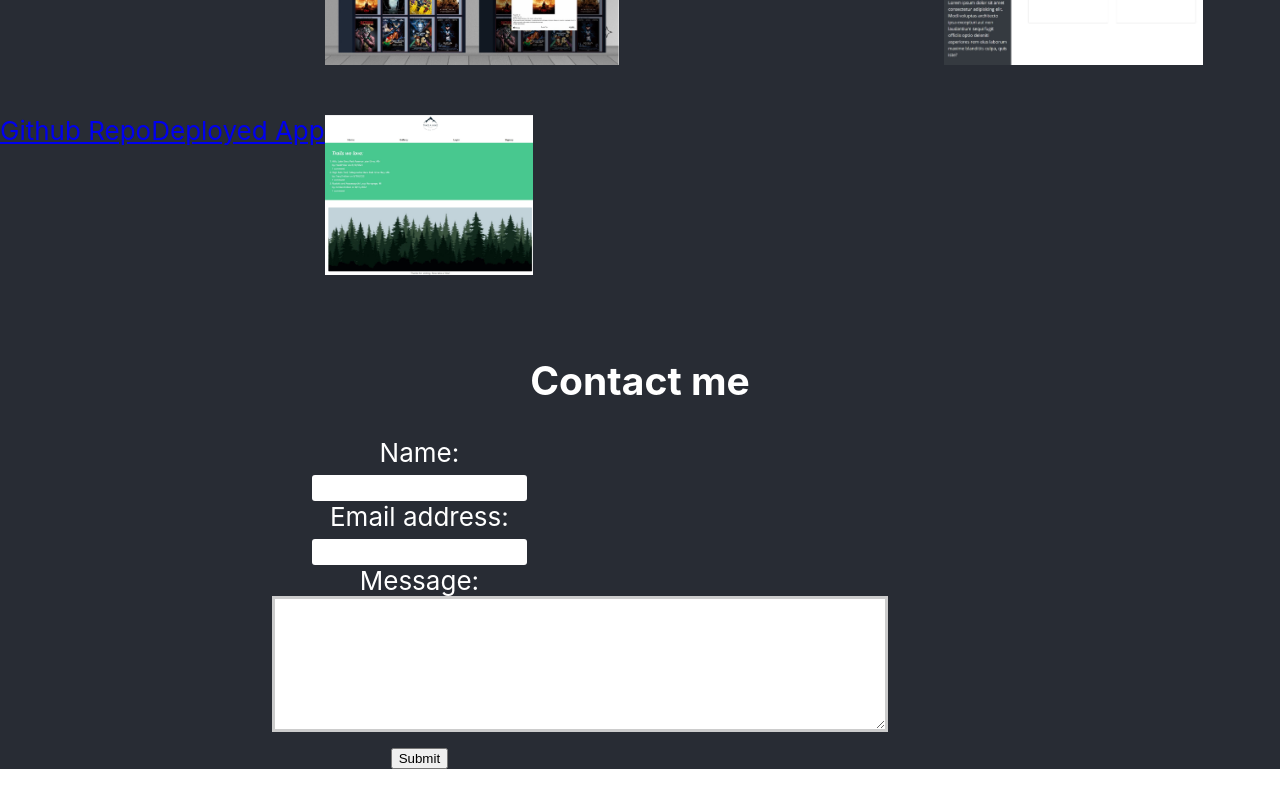
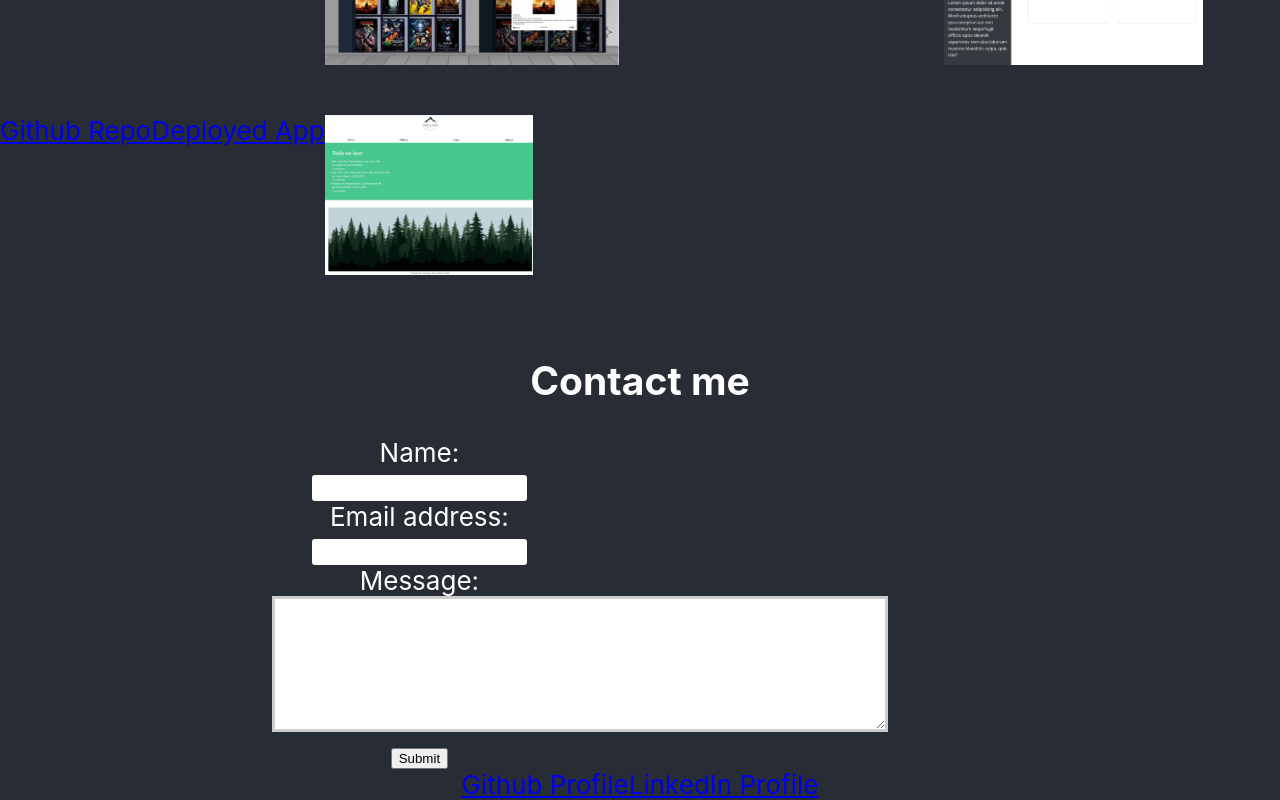
Before and after one commit to willig0203/portfolio-react, a React (Create React App) app: page / in a window 1280 px wide. Shown: the part 584-1384 px from the top of the page. Before the commit the page ends 1353 px from the top, so only its background shows below. Built offline with nearby package versions, Linux system fonts and the light colour scheme.

Commit message:
added footer

```diff
--- a/src/App.js
+++ b/src/App.js
@@ -4,6 +4,7 @@ import Contact from "./components/Contact";
 import "./App.css";
 import Nav from "./components/Nav";
 import Project from "./components/Project";
+import Footer from "./components/Footer";
 
 function App() {
   const [contactSelected, setContactSelected] = useState(false);
@@ -34,6 +35,7 @@ function App() {
           ></Nav>
           <Project></Project>
           <Contact></Contact>
+          <Footer></Footer>
         </>
       </header>
     </div>
--- /dev/null
+++ b/src/components/Footer/index.js
@@ -0,0 +1,20 @@
+import React from "react";
+
+function Footer() {
+  return (
+    <div className="flex-row">
+      <a href="https://github.com/willig0203" target="_blank" rel="noreferrer">
+        Github Profile
+      </a>
+      <a
+        href="https://linkedin.com/in/gary-williams-b63825232"
+        target="_blank"
+        rel="noreferrer"
+      >
+        LinkedIn Profile
+      </a>
+    </div>
+  );
+}
+
+export default Footer;
--- a/src/components/Project/index.js
+++ b/src/components/Project/index.js
@@ -34,7 +34,6 @@ const Project = () => {
       deployed: "https://takea-hike.herokuapp.com/",
     },
   ]);
-  //   const currentPhotos = photos.filter((photo) => photo.category === category);
 
   const [currentPhoto, setCurrentPhoto] = useState();
   const [isModalOpen, setIsModalOpen] = useState(false);
@@ -46,6 +45,11 @@ const Project = () => {
     console.log(currentPhoto);
   };
 
+  const openInNewTab = (url) => {
+    // 👇️ setting target to _blank with window.open
+    window.open(url, "_blank", "noopener,noreferrer");
+  };
+
   return (
     // {isModalOpen && (
     //   <Modal currentPhoto={currentPhoto} onClose={toggleModal} />
@@ -54,8 +58,12 @@ const Project = () => {
       {photos.map((image, i) => (
         <>
           <div className="flex-row">
-            <a href={image.github}>Github Repo</a>
-            <a href={image.deployed}>Deployed App</a>
+            <a href={image.github} target="_blank" rel="noopener noreferrer">
+              Github Repo
+            </a>
+            <a href={image.deployed} target="_blank" rel="noopener noreferrer">
+              Deployed App
+            </a>
           </div>
 
           <img
```
